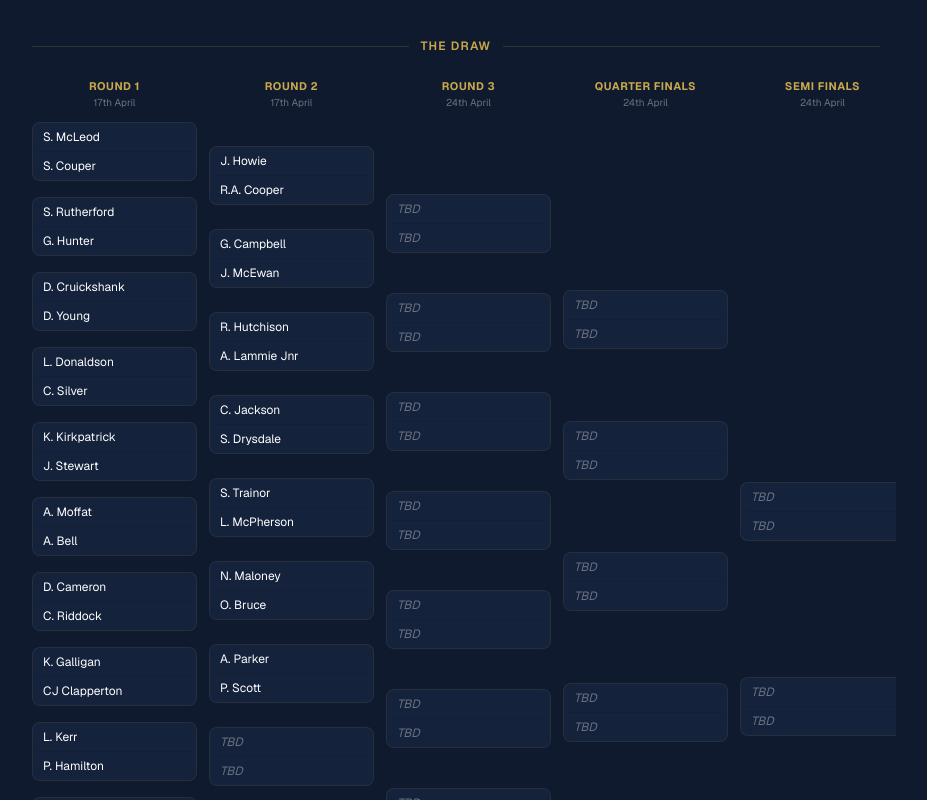
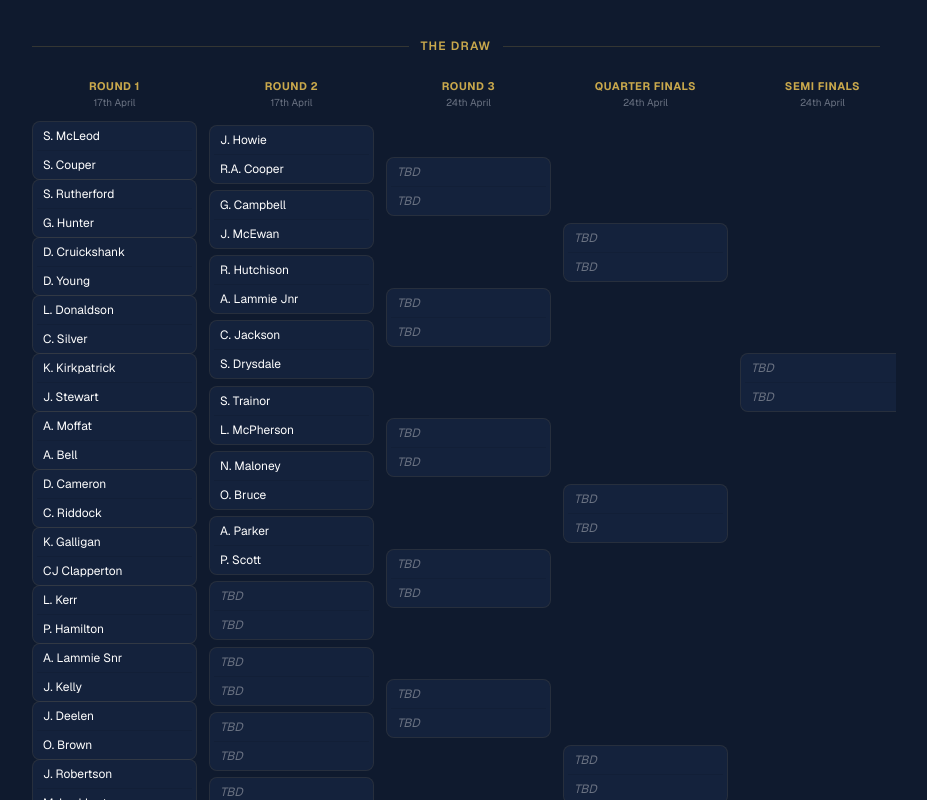
Before and after one commit to landsendsolo/dumfries-pool-league, a Next.js app: page /cup in a window 1280 px wide. Shown: the part 560-1360 px from the top of the page, without its empty margins (184-1111 px from the left). Built offline with nearby package versions, Linux system fonts and the light colour scheme; no server answers.

Commit message:
Fix: Singles draw spacing — fixed slot height alignment

```diff
--- a/app/cup/singles-draw.tsx
+++ b/app/cup/singles-draw.tsx
@@ -125,8 +125,11 @@ function MatchCard({ match, isFinal }: { match: SinglesMatch; isFinal: boolean }
 
 function RoundColumn({ matches, roundIndex }: { matches: SinglesMatch[]; roundIndex: number }) {
   const round = ROUNDS[roundIndex];
-  const gap = Math.pow(2, roundIndex) * 8 + 8;
-  const paddingTop = roundIndex > 0 ? (Math.pow(2, roundIndex) - 1) * 24 : 0;
+  // Each R1 match occupies SLOT_H px. Later rounds stack in multiples.
+  const SLOT_H = 58; // approx height of one match card + gap
+  const R1_COUNT = 18;
+  const totalH = R1_COUNT * SLOT_H;
+  const slotH = totalH / matches.length;
 
   return (
     <div className="flex-1" style={{ minWidth: "155px" }}>
@@ -134,9 +137,13 @@ function RoundColumn({ matches, roundIndex }: { matches: SinglesMatch[]; roundIn
         <span className="text-[11px] text-gold font-bold uppercase tracking-wider block">{round.name}</span>
         <span className="text-[10px] text-gray-500 block">{round.date}</span>
       </div>
-      <div className="flex flex-col" style={{ gap: `${gap}px`, paddingTop: `${paddingTop}px` }}>
-        {matches.map((match) => (
-          <MatchCard key={match.id} match={match} isFinal={roundIndex === 5} />
+      <div style={{ height: `${totalH}px`, display: "flex", flexDirection: "column" }}>
+        {matches.map((match, i) => (
+          <div key={match.id} style={{ height: `${slotH}px`, display: "flex", alignItems: "center" }}>
+            <div style={{ width: "100%" }}>
+              <MatchCard match={match} isFinal={roundIndex === 5} />
+            </div>
+          </div>
         ))}
       </div>
     </div>
```
